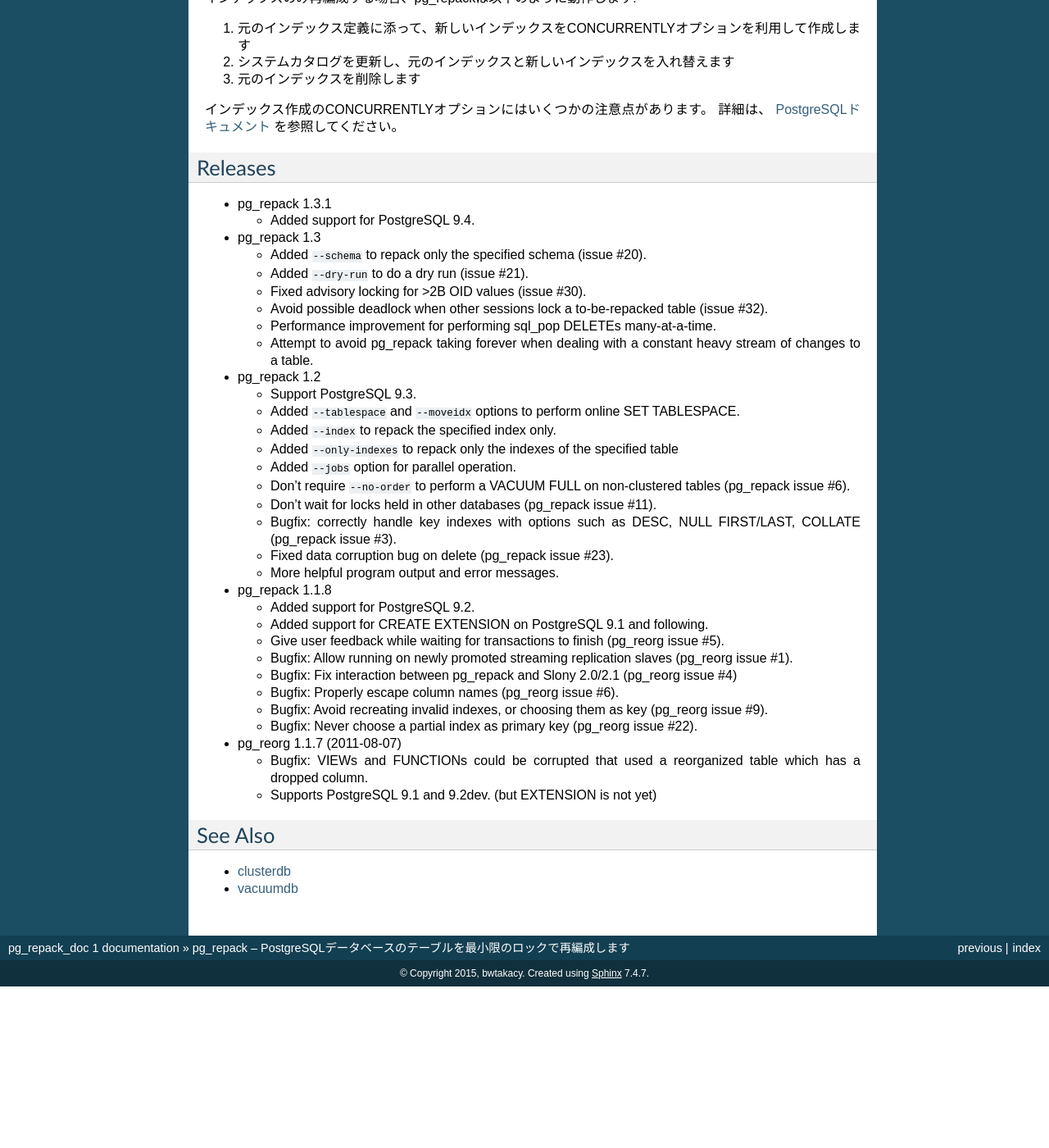
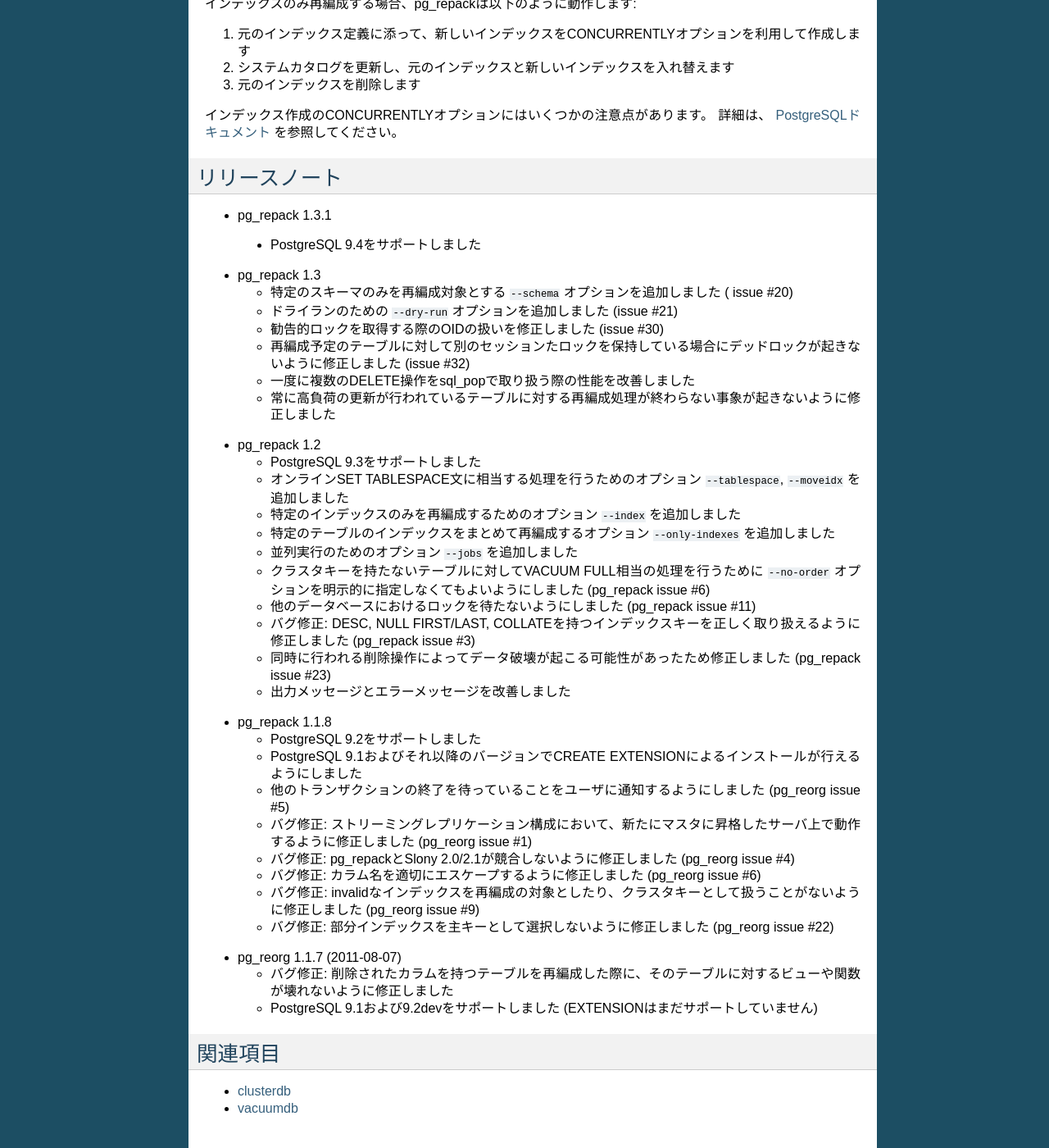
Before and after one commit to bwtakacy/pg_repack_doc_jp, a Sphinx documentation site: the page built from source/pg_repack.rst, in a window 1280 px wide and 1400 px high, scrolled down 8833 px. Shown: the whole window at 82% size. Built offline with Sphinx 7.4.7, drawn with Linux system fonts in a browser that asks for light colours; before the commit the page ends 10036 px from its top, so only the background shows below that; some of the changed text lies outside the part shown.

Commit message:
リリースノートを訳出

```diff
--- a/source/pg_repack.rst
+++ b/source/pg_repack.rst
@@ -536,8 +536,11 @@
 
     $ pg_repack -d test --index idx --tablespace tbs
 
-Diagnostics
------------
+.. Diagnostics
+   -----------
+
+トラブルシューティング
+----------------------
 
 .. Error messages are reported when pg_repack fails. The following list shows the
   cause of errors.
@@ -826,25 +829,40 @@
     .. __: http://www.postgresql.org/docs/current/static/sql-createindex.html#SQL-CREATEINDEX-CONCURRENTLY
 
 
-Releases
---------
+.. Releases
+  --------
+
+リリースノート
+---------------
+
+.. * pg_repack 1.3.1
+..  * Added support for PostgreSQL 9.4.
 
 * pg_repack 1.3.1
 
-  * Added support for PostgreSQL 9.4.
+ * PostgreSQL 9.4をサポートしました
+
+
+.. * pg_repack 1.3
+..  * Added ``--schema`` to repack only the specified schema (issue #20).
+..  * Added ``--dry-run`` to do a dry run (issue #21).
+..  * Fixed advisory locking for >2B OID values (issue #30).
+..  * Avoid possible deadlock when other sessions lock a to-be-repacked
+    table (issue #32).
+..  * Performance improvement for performing sql_pop DELETEs many-at-a-time.
+..  * Attempt to avoid pg_repack taking forever when dealing with a
+    constant heavy stream of changes to a table.
 
 * pg_repack 1.3
 
-  * Added ``--schema`` to repack only the specified schema (issue #20).
-  * Added ``--dry-run`` to do a dry run (issue #21).
-  * Fixed advisory locking for >2B OID values (issue #30).
-  * Avoid possible deadlock when other sessions lock a to-be-repacked
-    table (issue #32).
-  * Performance improvement for performing sql_pop DELETEs many-at-a-time.
-  * Attempt to avoid pg_repack taking forever when dealing with a
-    constant heavy stream of changes to a table.
+  * 特定のスキーマのみを再編成対象とする ``--schema`` オプションを追加しました ( issue #20)
+  * ドライランのための ``--dry-run`` オプションを追加しました (issue #21)
+  * 勧告的ロックを取得する際のOIDの扱いを修正しました (issue #30)
+  * 再編成予定のテーブルに対して別のセッションたロックを保持している場合にデッドロックが起きないように修正しました (issue #32)
+  * 一度に複数のDELETE操作をsql_popで取り扱う際の性能を改善しました
+  * 常に高負荷の更新が行われているテーブルに対する再編成処理が終わらない事象が起きないように修正しました
 
-* pg_repack 1.2
+.. * pg_repack 1.2
 
   * Support PostgreSQL 9.3.
   * Added ``--tablespace`` and ``--moveidx`` options to perform online
@@ -860,7 +878,20 @@
   * Fixed data corruption bug on delete (pg_repack issue #23).
   * More helpful program output and error messages.
 
-* pg_repack 1.1.8
+* pg_repack 1.2
+
+  * PostgreSQL 9.3をサポートしました
+  * オンラインSET TABLESPACE文に相当する処理を行うためのオプション ``--tablespace``,  ``--moveidx`` を追加しました
+  * 特定のインデックスのみを再編成するためのオプション ``--index`` を追加しました
+  * 特定のテーブルのインデックスをまとめて再編成するオプション ``--only-indexes`` を追加しました
+  * 並列実行のためのオプション ``--jobs`` を追加しました
+  * クラスタキーを持たないテーブルに対してVACUUM FULL相当の処理を行うために ``--no-order`` オプションを明示的に指定しなくてもよいようにしました (pg_repack issue #6)
+  * 他のデータベースにおけるロックを待たないようにしました (pg_repack issue #11)
+  * バグ修正: DESC, NULL FIRST/LAST, COLLATEを持つインデックスキーを正しく取り扱えるように修正しました (pg_repack issue #3)
+  * 同時に行われる削除操作によってデータ破壊が起こる可能性があったため修正しました (pg_repack issue #23)
+  * 出力メッセージとエラーメッセージを改善しました
+
+.. * pg_repack 1.1.8
 
   * Added support for PostgreSQL 9.2.
   * Added support for CREATE EXTENSION on PostgreSQL 9.1 and following.
@@ -875,14 +906,32 @@
     (pg_reorg issue #9).
   * Bugfix: Never choose a partial index as primary key (pg_reorg issue #22).
 
-* pg_reorg 1.1.7 (2011-08-07)
+* pg_repack 1.1.8
+
+  * PostgreSQL 9.2をサポートしました
+  * PostgreSQL 9.1およびそれ以降のバージョンでCREATE EXTENSIONによるインストールが行えるようにしました
+  * 他のトランザクションの終了を待っていることをユーザに通知するようにしました (pg_reorg issue #5)
+  * バグ修正: ストリーミングレプリケーション構成において、新たにマスタに昇格したサーバ上で動作するように修正しました (pg_reorg issue #1)
+  * バグ修正: pg_repackとSlony 2.0/2.1が競合しないように修正しました (pg_reorg issue #4)
+  * バグ修正: カラム名を適切にエスケープするように修正しました (pg_reorg issue #6)
+  * バグ修正: invalidなインデックスを再編成の対象としたり、クラスタキーとして扱うことがないように修正しました (pg_reorg issue #9)
+  * バグ修正: 部分インデックスを主キーとして選択しないように修正しました (pg_reorg issue #22)
+
+.. * pg_reorg 1.1.7 (2011-08-07)
 
   * Bugfix: VIEWs and FUNCTIONs could be corrupted that used a reorganized
     table which has a dropped column.
   * Supports PostgreSQL 9.1 and 9.2dev. (but EXTENSION is not yet)
 
+* pg_reorg 1.1.7 (2011-08-07)
 
-See Also
+  * バグ修正: 削除されたカラムを持つテーブルを再編成した際に、そのテーブルに対するビューや関数が壊れないように修正しました
+  * PostgreSQL 9.1および9.2devをサポートしました (EXTENSIONはまだサポートしていません)
+
+.. See Also
+   --------
+
+関連項目
 --------
 
 * `clusterdb <http://www.postgresql.org/docs/current/static/app-clusterdb.html>`__
```
Also changed, not shown: other parts of source/pg_repack.rst (+2 -2 lines).
